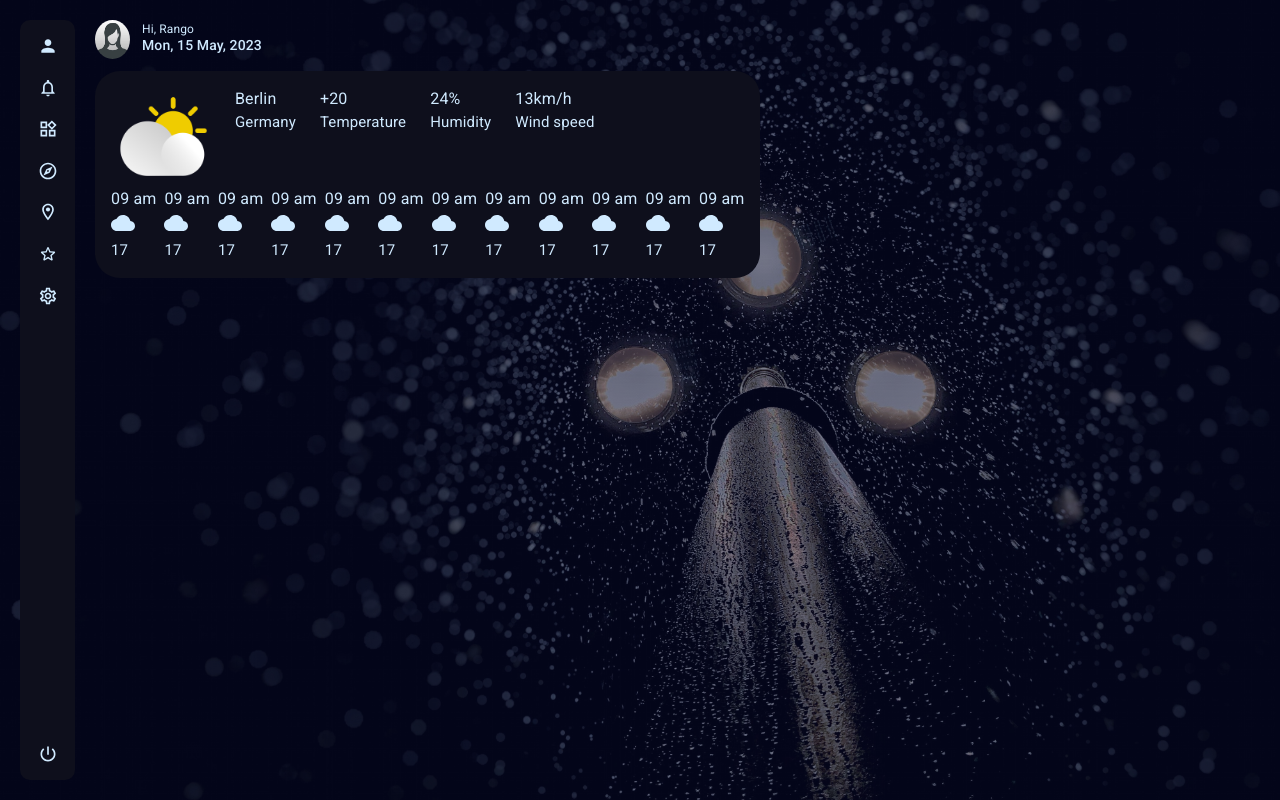
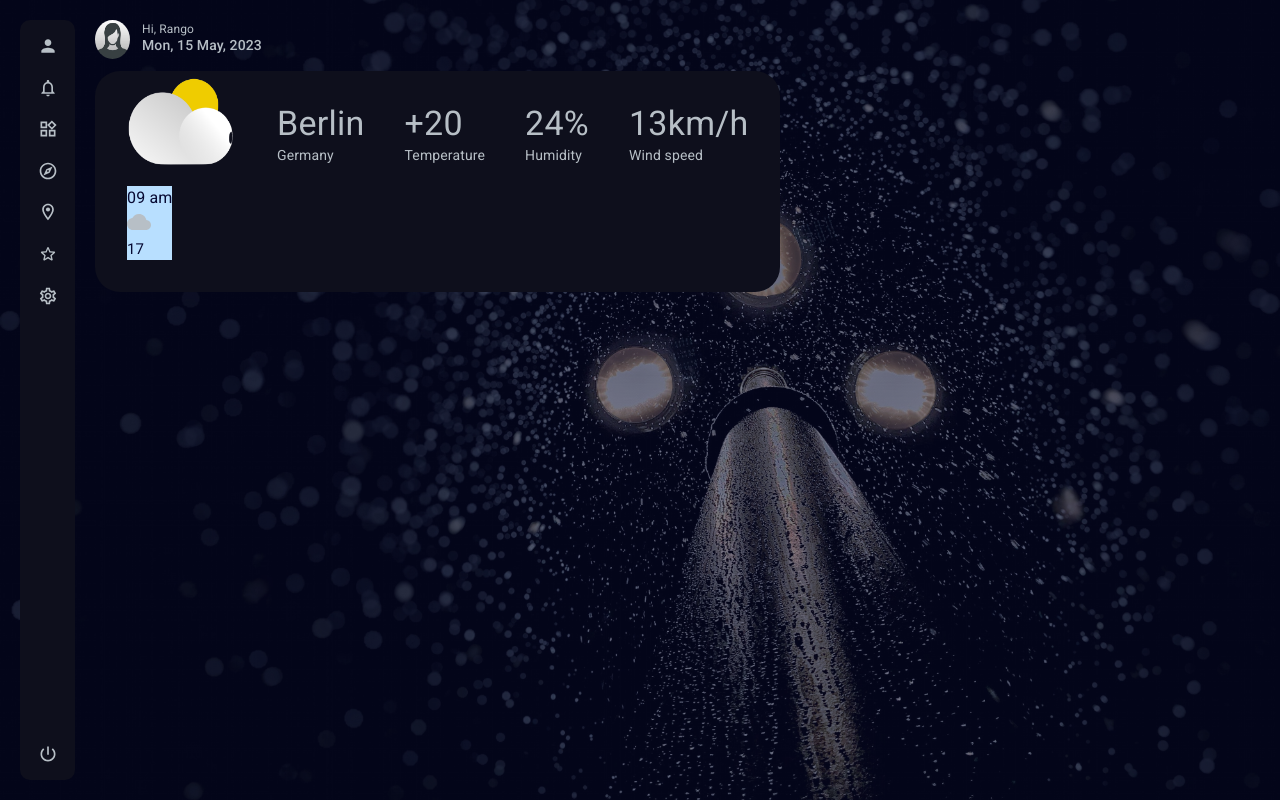
Before and after one commit to ObedNdayizera/weather-app, a React (Vite) app: page / in a window 1280 px wide. Built offline with nearby package versions, Linux system fonts and the light colour scheme.

Commit message:
pushing weather component styles

```diff
--- a/src/assets/colors.scss
+++ b/src/assets/colors.scss
@@ -1 +1,2 @@
-$color: #d0eaff;
+$color: #b7bfc6;
+// $color: #b8dfff;
--- a/src/components/weather/Weather.tsx
+++ b/src/components/weather/Weather.tsx
@@ -2,90 +2,36 @@ import { Stack, Box, Typography } from '@mui/material';
 import CloudIcon from '@mui/icons-material/Cloud';
 
 import { images } from '../../assets/images';
+import { color } from '@mui/system';
 
 function weather() {
   return (
     <>
-        <Stack p={2} sx={{background: "#0E0F1C", borderRadius: '25px'}}>
-            <Box gap={3} sx={{display: 'flex'}}>
-                <img width={100} src={ images.sun } />
+        <Stack p={4} spacing={2.5} sx={{background: "#0E0F1C", borderRadius: '25px'}}>
+            <Box gap={5} sx={{display: 'flex'}}>
+                <img style={{marginTop: '-25px'}} width={110} src={ images.sun } />
                 <Box>
-                    <Typography variant="body1">Berlin</Typography>
-                    <Typography variant="body1" fontSize={15}>Germany</Typography>
+                    <Typography variant="h4">Berlin</Typography>
+                    <Typography variant="body1" fontSize={14}>Germany</Typography>
                 </Box>
                 <Box>
-                    <Typography variant="body1">+20</Typography>
-                    <Typography variant="body1" fontSize={15}>Temperature</Typography>
+                    <Typography variant="h4">+20</Typography>
+                    <Typography variant="body1" fontSize={14}>Temperature</Typography>
                 </Box>
                 <Box>
-                    <Typography variant="body1">24%</Typography>
-                    <Typography variant="body1" fontSize={15}>Humidity</Typography>
+                    <Typography variant="h4">24%</Typography>
+                    <Typography variant="body1" fontSize={14}>Humidity</Typography>
                 </Box>
                 <Box>
-                    <Typography variant="body1">13km/h</Typography>
-                    <Typography variant="body1" fontSize={15}>Wind speed</Typography>
+                    <Typography variant="h4">13km/h</Typography>
+                    <Typography variant="body1" fontSize={14}>Wind speed</Typography>
                 </Box>
             </Box>
             <Box gap={1} sx={{display: 'flex'}}>
-                <Box>
-                    <Typography variant="body1">09 am</Typography>
-                    <CloudIcon/>
-                    <Typography variant="body1" fontSize={15}>17</Typography>
-                </Box>
-                <Box>
-                    <Typography variant="body1">09 am</Typography>
-                    <CloudIcon/>
-                    <Typography variant="body1" fontSize={15}>17</Typography>
-                </Box>
-                <Box>
-                    <Typography variant="body1">09 am</Typography>
-                    <CloudIcon/>
-                    <Typography variant="body1" fontSize={15}>17</Typography>
-                </Box>
-                <Box>
-                    <Typography variant="body1">09 am</Typography>
-                    <CloudIcon/>
-                    <Typography variant="body1" fontSize={15}>17</Typography>
-                </Box>
-                <Box>
-                    <Typography variant="body1">09 am</Typography>
-                    <CloudIcon/>
-                    <Typography variant="body1" fontSize={15}>17</Typography>
-                </Box>
-                <Box>
-                    <Typography variant="body1">09 am</Typography>
-                    <CloudIcon/>
-                    <Typography variant="body1" fontSize={15}>17</Typography>
-                </Box>
-                <Box>
-                    <Typography variant="body1">09 am</Typography>
-                    <CloudIcon/>
-                    <Typography variant="body1" fontSize={15}>17</Typography>
-                </Box>
-                <Box>
-                    <Typography variant="body1">09 am</Typography>
-                    <CloudIcon/>
-                    <Typography variant="body1" fontSize={15}>17</Typography>
-                </Box>
-                <Box>
-                    <Typography variant="body1">09 am</Typography>
-                    <CloudIcon/>
-                    <Typography variant="body1" fontSize={15}>17</Typography>
-                </Box>
-                <Box>
-                    <Typography variant="body1">09 am</Typography>
-                    <CloudIcon/>
-                    <Typography variant="body1" fontSize={15}>17</Typography>
-                </Box>
-                <Box>
-                    <Typography variant="body1">09 am</Typography>
-                    <CloudIcon/>
-                    <Typography variant="body1" fontSize={15}>17</Typography>
-                </Box>
-                <Box>
-                    <Typography variant="body1">09 am</Typography>
-                    <CloudIcon/>
-                    <Typography variant="body1" fontSize={15}>17</Typography>
+                <Box sx={{background: '#b8dfff'}} color="rgba(7, 10, 51)">
+                    <Typography variant="body1" color="rgba(7, 10, 51)" >09 am</Typography>
+                    <CloudIcon />
+                    <Typography variant="body1" fontSize={15} color="rgba(7, 10, 51)" >17</Typography>
                 </Box>
             </Box>
         </Stack>
```
Also changed, not shown: src/assets/images/sun.png.
